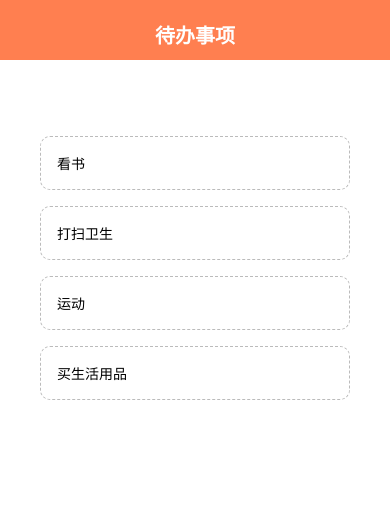
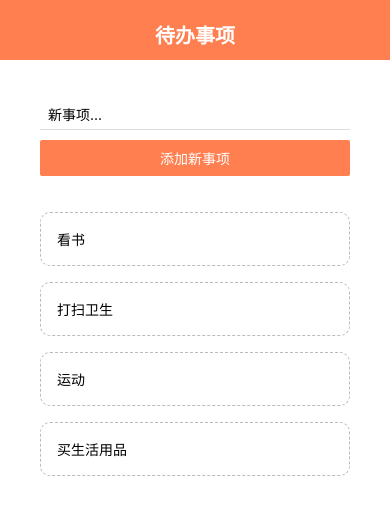
Before and after one commit to ms-online/react-native-myproject, a React Native app: screen / in a window 390 px wide. Shown: the top 514 px of the page. Built offline with nearby package versions, Linux system fonts and the light colour scheme.

Commit message:
lesson-10

```diff
--- a/App.js
+++ b/App.js
@@ -1,6 +1,7 @@
 import { StatusBar } from 'expo-status-bar';
 import { useState } from 'react';
 import { StyleSheet, Text, View, FlatList } from 'react-native';
+import AddTodo from './components/AddTodo';
 import Header from './components/Header';
 import TodoItem from './components/TodoItem';
 
@@ -17,11 +18,20 @@ export default function App() {
       return prevTodos.filter((todo) => todo.key !== key);
     });
   };
+
+  const AddTodoHandler = (text) => {
+    setTodos((prevTodos) => {
+      return [{ text: text, key: Math.random().toString() }, ...prevTodos];
+    });
+  };
+
   return (
     <View style={styles.container}>
       {/* 头部header */}
       <Header />
       <View style={styles.content}>
+        {/* 新增事项Form */}
+        <AddTodo AddTodoHandler={AddTodoHandler} />
         {/* 列表list */}
         <View style={styles.list}>
           <FlatList
--- /dev/null
+++ b/components/AddTodo.js
@@ -0,0 +1,31 @@
+import { StyleSheet, View, TextInput, Button } from 'react-native';
+import { useState } from 'react';
+
+export default function AddTodo({ AddTodoHandler }) {
+  const [text, setText] = useState('');
+
+  return (
+    <View>
+      <TextInput
+        style={styles.input}
+        placeholder='新事项...'
+        onChangeText={(value) => setText(value)}
+      />
+      <Button
+        onPress={() => AddTodoHandler(text)}
+        title='添加新事项'
+        color='coral'
+      />
+    </View>
+  );
+}
+
+const styles = StyleSheet.create({
+  input: {
+    marginBottom: 10,
+    paddingHorizontal: 8,
+    paddingVertical: 6,
+    borderBottomWidth: 1,
+    borderBottomColor: '#ddd',
+  },
+});
```
Also changed, not shown: 1 other file (tests, documents, lock files or other folders).
